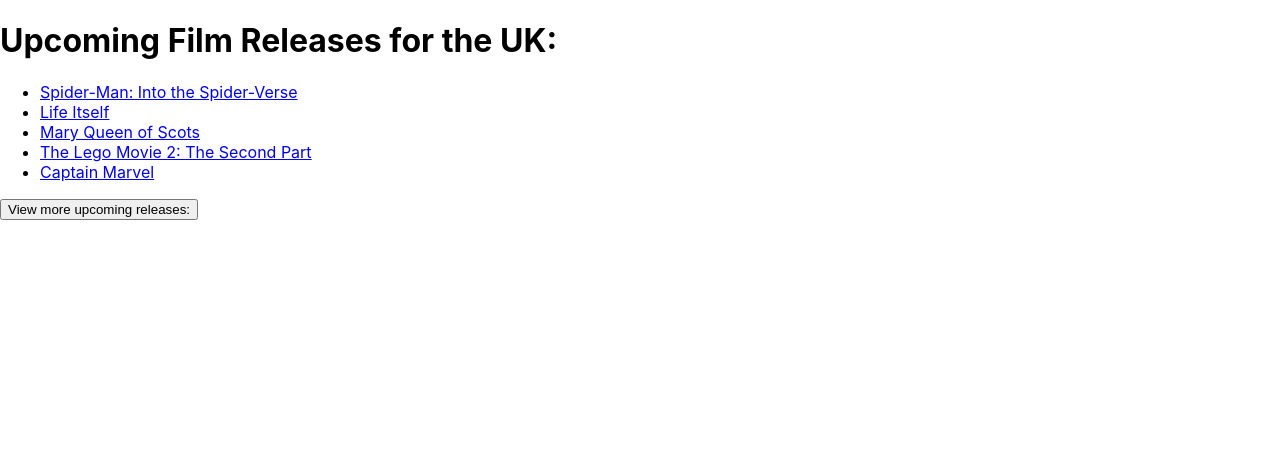
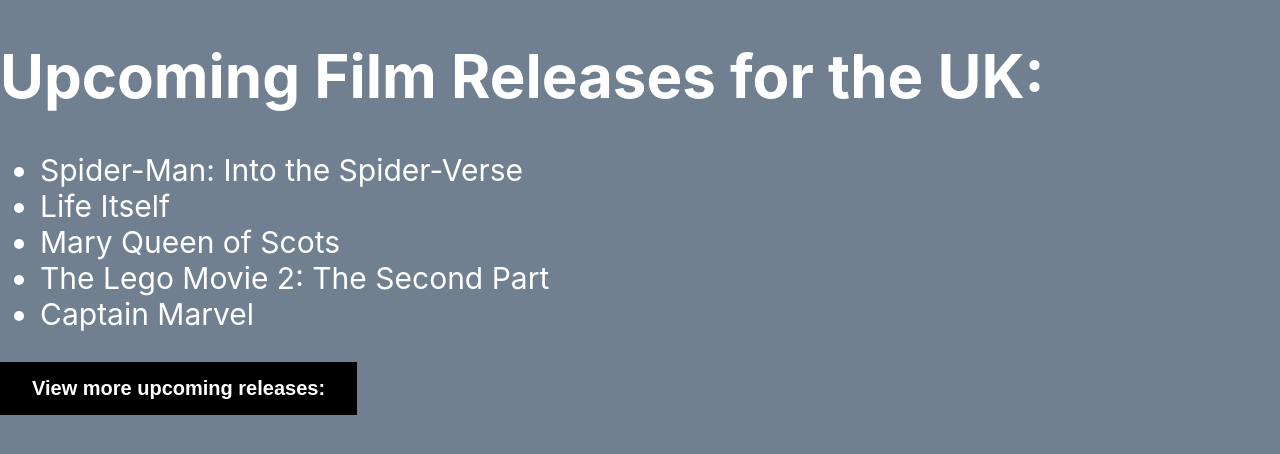
Before and after one commit to MichaelTheTall/W14D1HW, a React (Create React App) app: page / in a window 1280 px wide. Shown: the top 454 px of the page. Built offline with nearby package versions, Linux system fonts and the light colour scheme.

Commit message:
css fettling

```diff
--- a/src/App.css
+++ b/src/App.css
@@ -1,32 +1,26 @@
-.App {
-  text-align: center;
+body {
+  background-color: SlateGrey;
 }
 
-.App-logo {
-  animation: App-logo-spin infinite 20s linear;
-  height: 40vmin;
+.movie-box {
+  font-size: 30px;
+  color: white;
+  text-decoration: none;
 }
 
-.App-header {
-  background-color: #282c34;
-  min-height: 100vh;
-  display: flex;
-  flex-direction: column;
-  align-items: center;
-  justify-content: center;
-  font-size: calc(10px + 2vmin);
+a {
   color: white;
+  text-decoration: none;
 }
 
-.App-link {
-  color: #61dafb;
+button {
+    background-color: Black;
+    border: none;
+    color: white;
+    padding: 15px 32px;
+    text-align: center;
+    text-decoration: none;
+    display: inline-block;
+    font-size: 20px;
+    font-weight: bolder;
 }
-
-@keyframes App-logo-spin {
-  from {
-    transform: rotate(0deg);
-  }
-  to {
-    transform: rotate(360deg);
-  }
-}
--- a/src/App.js
+++ b/src/App.js
@@ -1,4 +1,5 @@
 import React, { Component } from 'react';
+import './App.css';
 import MovieBox from './containers/MovieBox';
 
 class App extends Component {
```
